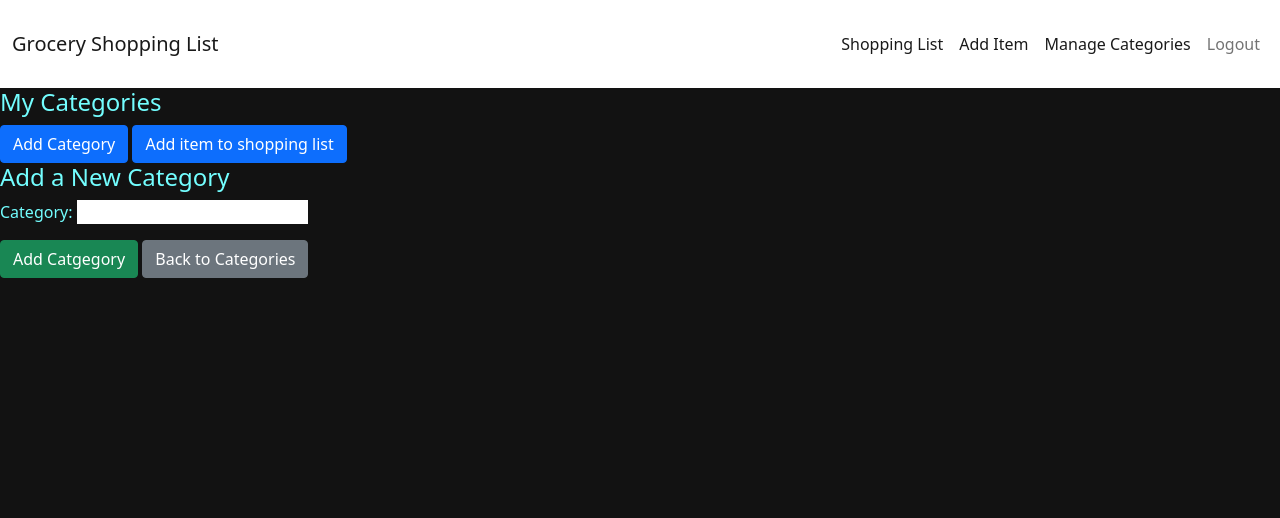
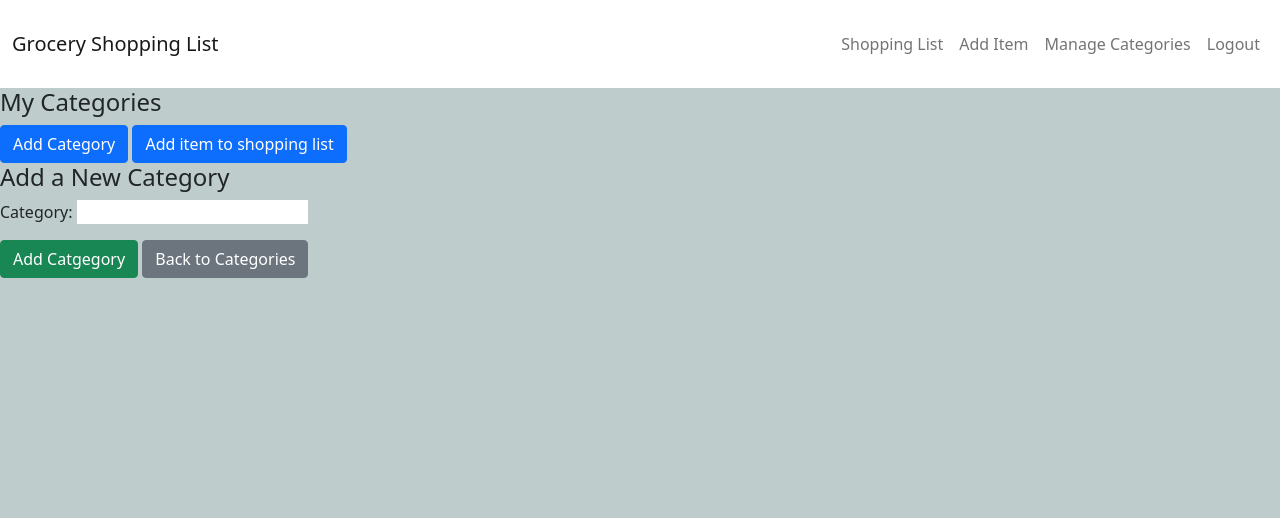
Before and after one commit to Stealthy20/grocery-shopping-list, a Django app: page /category in a window 1280 px wide. Shown: the top 518 px of the page. Run offline with Django 3.2, Linux system fonts and the light colour scheme; the visitor is signed in with stand-in values (Sample User, id 1); data that the repository does not hold is empty; some libraries are stand-ins or nearby versions.

Commit message:
Fix old code

```diff
--- a/grocery_shopping_list/urls.py
+++ b/grocery_shopping_list/urls.py
@@ -20,16 +20,13 @@ from shopping_list import views
 urlpatterns = [
     path('admin/', admin.site.urls),
     path('', views.home, name="home"),
-    path('shopping_list', views.get_shoppinglist, name="shopping_list"),
+    path('shopping_list', views.shopping_list, name="shopping_list"),
+    path('add_item', views.add_item, name='add_item'),
+    path('edit/<item_id>', views.edit_item, name='edit'),
+    path('delete_item/<str:item_id>/', views.delete_item, name="delete_item"),
+    path('toggle/<item_id>', views.toggle_item, name='toggle'),
     path('category', views.category, name="category"),
-    # path('addcat', views.add_categories, name="addcat"),
-    path('add', views.add_item, name='add'),
-    path('edit/<item_id>', views.edit_item, name='edit'),
-    path(
-        'delete/<str:item_id>/',
-        views.delete_item, name="delete_item"),
-    path('deletecat/<category_id>', views.delete_cat, name='delete_cat'),
+    path('delete_category/<category_id>', views.delete_category, name='delete_category'),
     path('delete_list', views.delete_list, name='delete_list'),
-    path('toggle/<item_id>', views.toggle_item, name='toggle'),
     path('accounts/', include('allauth.urls')),
 ]
--- a/shopping_list/views.py
+++ b/shopping_list/views.py
@@ -1,5 +1,4 @@
 from django.shortcuts import render, redirect, get_object_or_404
-from django.urls import reverse
 from django.contrib.auth.decorators import login_required
 from django.views import generic, View
 from django.http import HttpResponse
@@ -17,24 +16,9 @@ def home(request):
 
 
 @login_required(login_url='/accounts/login/')
-def get_shoppinglist(request):
+def shopping_list(request):
     items = ShoppingItem.objects.all()
     return render(request, 'shopping_list.html', {'items': items})
-
-
-@login_required(login_url='/accounts/login/')
-def category(request):
-    categories = Category.objects.all()
-    if request.method == 'POST':
-        form = CategoryForm(request.POST)
-        if form.is_valid():
-            item = form.save(commit=False)
-            item.user = request.user
-            item = form.save()
-            messages.success(request, 'You successfully added the category')
-            return redirect('category')
-    form = CategoryForm()
-    return render(request, 'get_categories.html', {'form': form, 'categories': categories})
 
 
 @login_required(login_url='/accounts/login/')
@@ -50,10 +34,10 @@ def add_item(request):
                 item.category = category
                 item = form.save()
                 messages.success(request, 'You successfully added the item')
-                return redirect('add')
+                return redirect('add_item')
         else:
             messages.error(request, 'You need to add a Category before adding a item to the Shopping List')
-            return redirect('add')
+            return redirect('add_item')
     categories = Category.objects.filter(user=request.user)
     form = ShopItemForm()
     return render(request, 'add_item.html', {'form': form, 'categories': categories})
@@ -80,7 +64,7 @@ def edit_item(request, item_id):
 
 @login_required
 def delete_item(request, item_id):
-    item = get_object_or_404(ShoppingItem, pk=item_id)
+    item = get_object_or_404(ShoppingItem, id=item_id)
     item.delete()
     messages.success(request, 'Item deleted successfully')
     return redirect('shopping_list')
@@ -93,12 +77,27 @@ def toggle_item(request, item_id):
     return redirect('shopping_list')
 
 
+@login_required(login_url='/accounts/login/')
+def category(request):
+    categories = Category.objects.all()
+    if request.method == 'POST':
+        form = CategoryForm(request.POST)
+        if form.is_valid():
+            item = form.save(commit=False)
+            item.user = request.user
+            item = form.save()
+            messages.success(request, 'You successfully added the category')
+            return redirect('category')
+    form = CategoryForm()
+    return render(request, 'category.html', {'form': form, 'categories': categories})
+
+
 @login_required
-def delete_cat(request, category_id):
+def delete_category(request, category_id):
     category = get_object_or_404(Category, pk=category_id)
     category.delete()
     messages.success(request, 'Category deleted successfully')
-    return redirect('addcat')
+    return redirect('category')
 
 
 def delete_list(request):
--- a/static/css/style.css
+++ b/static/css/style.css
@@ -5,9 +5,13 @@
 }
 
 body {
-    background-color: #121212;
-    color: #73feff;
+    background: #becccc;
+
+
+
 }
+
+
 
 footer {
     background-color: #f1f1f1;;
--- a/templates/add_item.html
+++ b/templates/add_item.html
@@ -3,7 +3,7 @@
 {% block content %}
 
 <h1>Add a item to the shopping list</h1>
-<form action="add" method="post">
+<form action="add_item" method="post">
   {% csrf_token %}
   {{ form.as_p }}
   <div>
@@ -14,7 +14,7 @@
       <option value="{{ category.id }}">{{ category.category }}</option>
       {% endfor %}
     </select>
-    <a class="btn btn-success" href="{% url 'getcat' %}" role="button">Add New Categories</a>
+    <a class="btn btn-success" href="{% url 'category' %}" role="button">Add New Categories</a>
   </div>
       <button class="btn btn-success" type="submit">Add Item</button>
       <a class="btn btn-secondary" href="{% url 'shopping_list' %}" role="button">Got to your shopping list</a>
--- a/templates/base.html
+++ b/templates/base.html
@@ -19,30 +19,30 @@
 <body>
     <nav class="navbar navbar-expand-md navbar-light bg-white py-4">
         <div class="container-fluid">
-            <a class="navbar-brand" href="{% url 'home' %}"><span class="brand">Grocery Shopping List</span></a>
+            <a class="navbar-brand" href="{% url 'home' %}"><span class="brand nav-text">Grocery Shopping List</span></a>
             <button class="navbar-toggler" type="button" data-bs-toggle="collapse" data-bs-target="#navbarText"
                 aria-controls="navbarText" aria-expanded="false" aria-label="Toggle navigation">
                 <span class="navbar-toggler-icon"></span>
             </button>
             <div class="collapse navbar-collapse" id="navbarText">
                 <ul class="navbar-nav ms-auto mb-2 mb-lg-0">
-                    <li class="nav-item">
-                        <a class="nav-link active" aria-current="page" href="{% url 'shopping_list' %}">Shopping List</a>
-                    </li><li class="nav-item">
-                        <a class="nav-link active" aria-current="page" href="{% url 'add' %}">Add Item</a>
+                    <li class="nav-item nav-text">
+                        <a class="nav-link" aria-current="page" href="{% url 'shopping_list' %}">Shopping List</a>
+                    </li><li class="nav-item nav-text">
+                        <a class="nav-link" aria-current="page" href="{% url 'add_item' %}">Add Item</a>
                     </li>
-                    <li class="nav-item">
-                        <a class="nav-link active" aria-current="page" href="{% url 'category' %}">Manage Categories</a>
+                    <li class="nav-item nav-text">
+                        <a class="nav-link" aria-current="page" href="{% url 'category' %}">Manage Categories</a>
                     </li>
                     {% if user.is_authenticated %}
-                    <li class="nav-item">
+                    <li class="nav-item nav-text">
                         <a class="nav-link" href="{% url 'account_logout' %}">Logout</a>
                     </li>
                     {% else %}
-                    <li class="nav-item">
+                    <li class="nav-item nav-text">
                         <a class="nav-link" href="{% url 'account_signup' %}">Register</a>
                     </li>
-                    <li class="nav-item">
+                    <li class="nav-item nav-text">
                         <a class="nav-link" href="{% url 'account_login' %}">Login</a>
                     </li>
                     {% endif %}
@@ -150,6 +150,8 @@
             info: false,
         });
 
+
+
     </script>
     <script src="https://code.jquery.com/jquery-3.2.1.slim.min.js" integrity="sha384-KJ3o2DKtIkvYIK3UENzmM7KCkRr/rE9/Qpg6aAZGJwFDMVNA/GpGFF93hXpG5KkN" crossorigin="anonymous"></script>
     <script src="https://cdnjs.cloudflare.com/ajax/libs/popper.js/1.12.9/umd/popper.min.js" integrity="sha384-ApNbgh9B+Y1QKtv3Rn7W3mgPxhU9K/ScQsAP7hUibX39j7fakFPskvXusvfa0b4Q" crossorigin="anonymous"></script>
--- a/templates/get_categories.html
+++ b/templates/category.html
@@ -10,11 +10,11 @@
         {% for category in categories %}
          {% if category.user.username == request.user.username %}
             <li>{{ category.category }}
-                <a class="btn btn-danger" data-toggle="modal" data-target="#deleteCatModal">Delete</a>
+                <a class="btn btn-danger" data-toggle="modal" data-target="#deleteCategoryModal">Delete</a>
             </li>
 
             <!-- Delete Category Modal -->
-            <div class="modal fade" id="deleteCatModal" tabindex="-1" aria-labelledby="exampleModal" aria-hidden="true">
+            <div class="modal fade" id="deleteCategoryModal" tabindex="-1" aria-labelledby="exampleModal" aria-hidden="true">
                 <div class="modal-dialog" role="document">
                 <div class="modal-content">
                     <div class="modal-header">
@@ -30,7 +30,7 @@
                 </div>
                 <div class="modal-footer">
                     <button type="button" class="btn btn-info" data-dismiss="modal">Close</button>
-                    <a class="btn btn-danger" href="/deletecat/{{ category.id }}">Delete</a>
+                    <a class="btn btn-danger" href="/delete_category/{{ category.id }}">Delete</a>
                 </div>
                 </div>
                 </div>
@@ -41,7 +41,7 @@
 
     </ul>
     <a class="btn btn-primary" data-toggle="modal" data-target="#addCatModal">Add Category</a>
-    <a class="btn btn-primary" href="{% url 'add' %}" role="button">Add item to shopping list</a>
+    <a class="btn btn-primary" href="{% url 'add_item' %}" role="button">Add item to shopping list</a>
 </div>
 
 <h4>Add a New Category</h4>
--- a/templates/index.html
+++ b/templates/index.html
@@ -9,7 +9,7 @@
     <p>Hello {{ user.username }} get back to your <a href="{% url 'shopping_list' %}">Shopping List</a>
     </p>
     <a class="btn btn-secondary" href="{% url 'shopping_list' %}" role="button">Got to your shopping list</a>
-    <a class="btn btn-secondary" href="{% url 'getcat' %}" role="button">Manage your Catagories</a>
+    <a class="btn btn-secondary" href="{% url 'category' %}" role="button">Manage your Catagories</a>
 </div>
 
 {% else %}
```
Also changed, not shown: templates/add_categories.html (deleted, +0 -18 lines), templates/shopping_list.html (+14 -14 lines).
